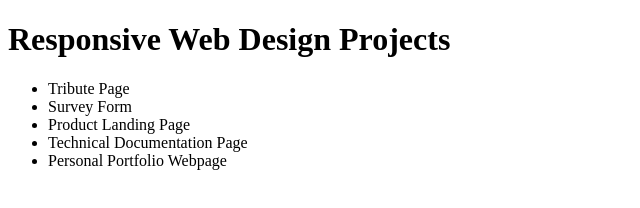
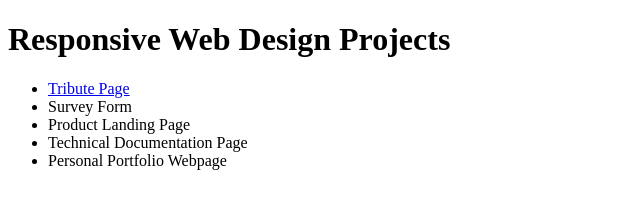
Before and after one commit to afc74fcc/responsive-web-design, a plain HTML site: page index.html in a window 1280 px wide. Shown: the full height of the page, 0-640 px from the left. Drawn offline with Linux system fonts and the light colour scheme.

Commit message:
Add links to placeholder pages

```diff
--- a/index.html
+++ b/index.html
@@ -9,7 +9,7 @@
   <h1>Responsive Web Design Projects</h1>
 
   <ul>
-    <li>Tribute Page</li>
+    <li><a href="tribute-page/">Tribute Page</a></li>
     <li>Survey Form</li>
     <li>Product Landing Page</li>
     <li>Technical Documentation Page</li>
```
Also changed, not shown: README.md.
